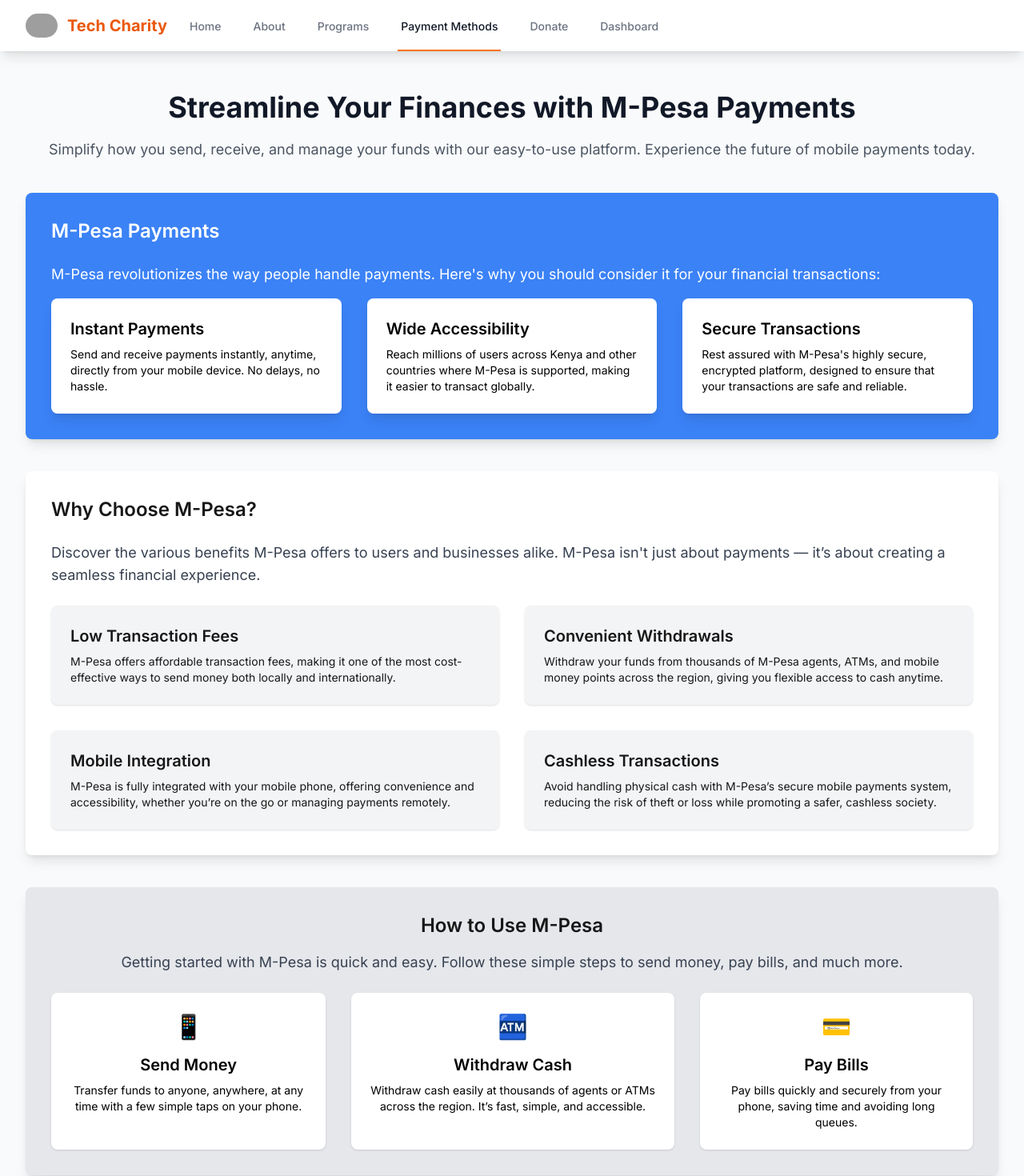
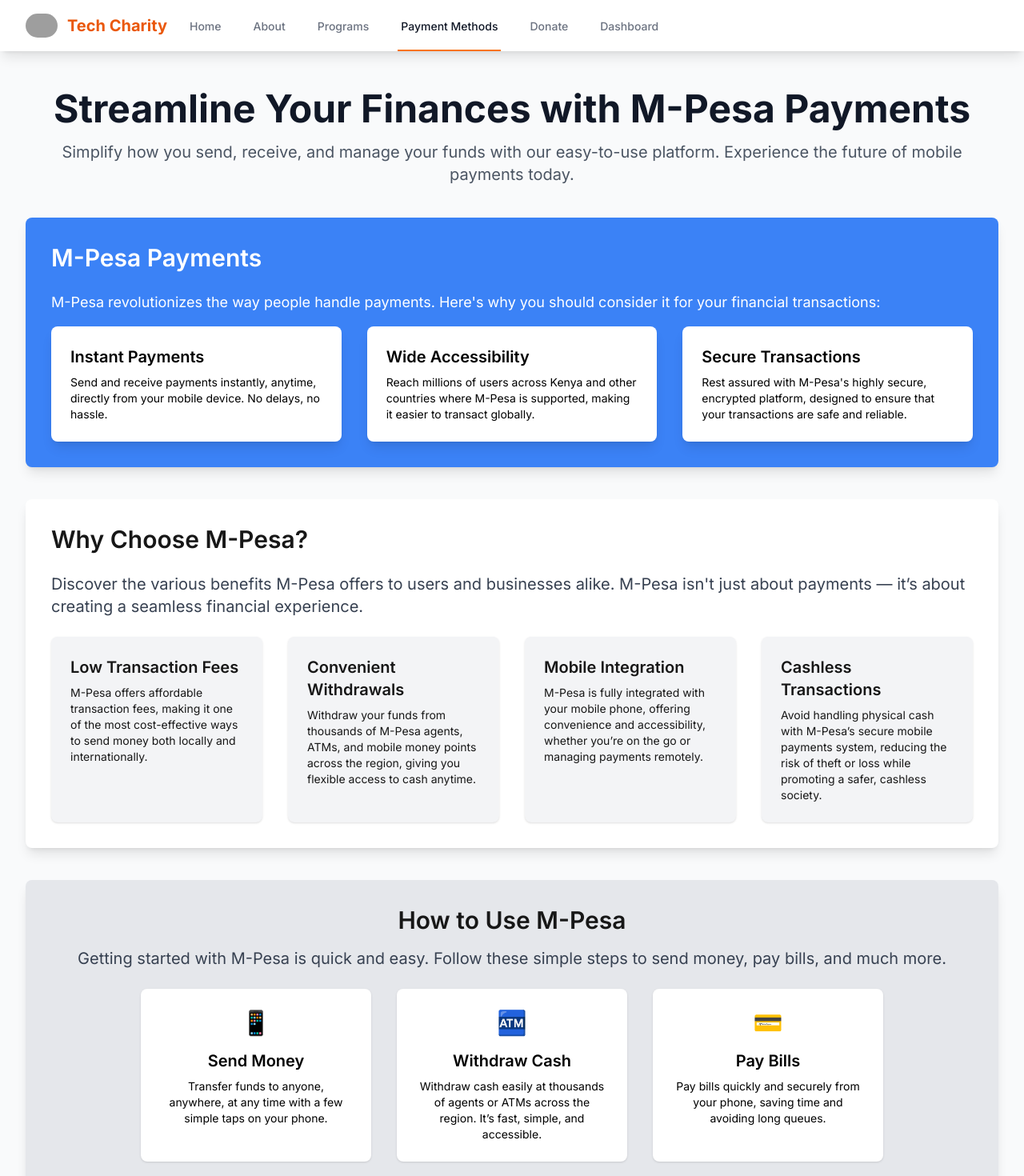
Before and after one commit to Faqih001/Fund_Raiser_Mpesa, a Next.js app: page /payments in a window 1280 px wide. Shown: the top 1470 px of the page at 80% size. Built offline with nearby package versions, Linux system fonts and the light colour scheme; grey boxes are pictures that could not be loaded.

Commit message:
Enhance PaymentsPage layout for improved responsiveness and readability across devices

```diff
--- a/src/app/payments/page.tsx
+++ b/src/app/payments/page.tsx
@@ -5,80 +5,80 @@
   return (
     <div className="min-h-screen flex items-center justify-center bg-gray-50 py-16 px-4 sm:px-6 lg:px-8">
       <div className="max-w-7xl mx-auto">
-        <h2 className="text-4xl font-bold text-gray-900 text-center leading-tight pt-12">
+        <h2 className="text-4xl font-bold text-gray-900 text-center leading-tight pt-12 sm:text-3xl md:text-4xl lg:text-5xl">
           Streamline Your Finances with M-Pesa Payments
         </h2>
-        <p className="text-lg text-center text-gray-600 mt-4">
+        <p className="text-lg text-center text-gray-600 mt-4 sm:text-base md:text-lg lg:text-xl">
           Simplify how you send, receive, and manage your funds with our easy-to-use platform. Experience the future of mobile payments today.
         </p>
 
         {/* M-Pesa Payment Section */}
         <div className="mt-10 bg-blue-500 text-white p-8 rounded-lg shadow-lg">
-          <h3 className="text-2xl font-semibold mb-6">M-Pesa Payments</h3>
-          <p className="text-lg mb-4">
+          <h3 className="text-2xl font-semibold mb-6 sm:text-xl md:text-2xl lg:text-3xl">M-Pesa Payments</h3>
+          <p className="text-lg mb-4 sm:text-base md:text-lg">
             M-Pesa revolutionizes the way people handle payments. Here's why you should consider it for your financial transactions:
           </p>
-          <div className="grid grid-cols-1 md:grid-cols-3 gap-8">
+          <div className="grid grid-cols-1 md:grid-cols-2 lg:grid-cols-3 gap-8">
             <div className="bg-white text-black p-6 rounded-lg shadow-lg">
-              <h4 className="font-semibold text-xl">Instant Payments</h4>
-              <p className="text-sm mt-2">Send and receive payments instantly, anytime, directly from your mobile device. No delays, no hassle.</p>
+              <h4 className="font-semibold text-xl sm:text-lg md:text-xl">Instant Payments</h4>
+              <p className="text-sm mt-2 sm:text-xs md:text-sm">Send and receive payments instantly, anytime, directly from your mobile device. No delays, no hassle.</p>
             </div>
             <div className="bg-white text-black p-6 rounded-lg shadow-lg">
-              <h4 className="font-semibold text-xl">Wide Accessibility</h4>
-              <p className="text-sm mt-2">Reach millions of users across Kenya and other countries where M-Pesa is supported, making it easier to transact globally.</p>
+              <h4 className="font-semibold text-xl sm:text-lg md:text-xl">Wide Accessibility</h4>
+              <p className="text-sm mt-2 sm:text-xs md:text-sm">Reach millions of users across Kenya and other countries where M-Pesa is supported, making it easier to transact globally.</p>
             </div>
             <div className="bg-white text-black p-6 rounded-lg shadow-lg">
-              <h4 className="font-semibold text-xl">Secure Transactions</h4>
-              <p className="text-sm mt-2">Rest assured with M-Pesa's highly secure, encrypted platform, designed to ensure that your transactions are safe and reliable.</p>
+              <h4 className="font-semibold text-xl sm:text-lg md:text-xl">Secure Transactions</h4>
+              <p className="text-sm mt-2 sm:text-xs md:text-sm">Rest assured with M-Pesa's highly secure, encrypted platform, designed to ensure that your transactions are safe and reliable.</p>
             </div>
           </div>
         </div>
 
         {/* M-Pesa Benefits Section */}
         <div className="mt-10 bg-white p-8 rounded-lg shadow-lg">
-          <h3 className="text-2xl font-semibold mb-6">Why Choose M-Pesa?</h3>
-          <p className="text-lg text-gray-700 mb-6">
+          <h3 className="text-2xl font-semibold mb-6 sm:text-xl md:text-2xl lg:text-3xl">Why Choose M-Pesa?</h3>
+          <p className="text-lg text-gray-700 mb-6 sm:text-base md:text-lg lg:text-xl">
             Discover the various benefits M-Pesa offers to users and businesses alike. M-Pesa isn't just about payments — it’s about creating a seamless financial experience.
           </p>
-          <div className="grid grid-cols-1 md:grid-cols-2 gap-8">
+          <div className="grid grid-cols-1 sm:grid-cols-2 md:grid-cols-2 lg:grid-cols-4 gap-8">
             <div className="bg-gray-100 p-6 rounded-lg shadow">
-              <h4 className="font-semibold text-xl">Low Transaction Fees</h4>
-              <p className="text-sm mt-2">M-Pesa offers affordable transaction fees, making it one of the most cost-effective ways to send money both locally and internationally.</p>
+              <h4 className="font-semibold text-xl sm:text-lg md:text-xl">Low Transaction Fees</h4>
+              <p className="text-sm mt-2 sm:text-xs md:text-sm">M-Pesa offers affordable transaction fees, making it one of the most cost-effective ways to send money both locally and internationally.</p>
             </div>
             <div className="bg-gray-100 p-6 rounded-lg shadow">
-              <h4 className="font-semibold text-xl">Convenient Withdrawals</h4>
-              <p className="text-sm mt-2">Withdraw your funds from thousands of M-Pesa agents, ATMs, and mobile money points across the region, giving you flexible access to cash anytime.</p>
+              <h4 className="font-semibold text-xl sm:text-lg md:text-xl">Convenient Withdrawals</h4>
+              <p className="text-sm mt-2 sm:text-xs md:text-sm">Withdraw your funds from thousands of M-Pesa agents, ATMs, and mobile money points across the region, giving you flexible access to cash anytime.</p>
             </div>
             <div className="bg-gray-100 p-6 rounded-lg shadow">
-              <h4 className="font-semibold text-xl">Mobile Integration</h4>
-              <p className="text-sm mt-2">M-Pesa is fully integrated with your mobile phone, offering convenience and accessibility, whether you’re on the go or managing payments remotely.</p>
+              <h4 className="font-semibold text-xl sm:text-lg md:text-xl">Mobile Integration</h4>
+              <p className="text-sm mt-2 sm:text-xs md:text-sm">M-Pesa is fully integrated with your mobile phone, offering convenience and accessibility, whether you’re on the go or managing payments remotely.</p>
             </div>
             <div className="bg-gray-100 p-6 rounded-lg shadow">
-              <h4 className="font-semibold text-xl">Cashless Transactions</h4>
-              <p className="text-sm mt-2">Avoid handling physical cash with M-Pesa’s secure mobile payments system, reducing the risk of theft or loss while promoting a safer, cashless society.</p>
+              <h4 className="font-semibold text-xl sm:text-lg md:text-xl">Cashless Transactions</h4>
+              <p className="text-sm mt-2 sm:text-xs md:text-sm">Avoid handling physical cash with M-Pesa’s secure mobile payments system, reducing the risk of theft or loss while promoting a safer, cashless society.</p>
             </div>
           </div>
         </div>
 
         {/* How to Use M-Pesa Section */}
         <div className="mt-10 bg-gray-200 p-8 rounded-lg shadow-lg text-center">
-          <h3 className="text-2xl font-semibold mb-4">How to Use M-Pesa</h3>
-          <p className="text-lg text-gray-700 mb-6">Getting started with M-Pesa is quick and easy. Follow these simple steps to send money, pay bills, and much more.</p>
-          <div className="flex justify-center gap-8">
-            <div className="bg-white text-black p-6 rounded-lg shadow">
+          <h3 className="text-2xl font-semibold mb-4 sm:text-xl md:text-2xl lg:text-3xl">How to Use M-Pesa</h3>
+          <p className="text-lg text-gray-700 mb-6 sm:text-base md:text-lg lg:text-xl">Getting started with M-Pesa is quick and easy. Follow these simple steps to send money, pay bills, and much more.</p>
+          <div className="flex flex-wrap justify-center gap-8">
+            <div className="bg-white text-black p-6 rounded-lg shadow w-full sm:w-1/3 md:w-1/3 lg:w-1/4">
               <span className="text-3xl font-semibold">📱</span>
               <h4 className="font-semibold text-xl mt-4">Send Money</h4>
-              <p className="text-sm mt-2">Transfer funds to anyone, anywhere, at any time with a few simple taps on your phone.</p>
+              <p className="text-sm mt-2 sm:text-xs md:text-sm">Transfer funds to anyone, anywhere, at any time with a few simple taps on your phone.</p>
             </div>
-            <div className="bg-white text-black p-6 rounded-lg shadow">
+            <div className="bg-white text-black p-6 rounded-lg shadow w-full sm:w-1/3 md:w-1/3 lg:w-1/4">
               <span className="text-3xl font-semibold">🏧</span>
               <h4 className="font-semibold text-xl mt-4">Withdraw Cash</h4>
-              <p className="text-sm mt-2">Withdraw cash easily at thousands of agents or ATMs across the region. It’s fast, simple, and accessible.</p>
+              <p className="text-sm mt-2 sm:text-xs md:text-sm">Withdraw cash easily at thousands of agents or ATMs across the region. It’s fast, simple, and accessible.</p>
             </div>
-            <div className="bg-white text-black p-6 rounded-lg shadow">
+            <div className="bg-white text-black p-6 rounded-lg shadow w-full sm:w-1/3 md:w-1/3 lg:w-1/4">
               <span className="text-3xl font-semibold">💳</span>
               <h4 className="font-semibold text-xl mt-4">Pay Bills</h4>
-              <p className="text-sm mt-2">Pay bills quickly and securely from your phone, saving time and avoiding long queues.</p>
+              <p className="text-sm mt-2 sm:text-xs md:text-sm">Pay bills quickly and securely from your phone, saving time and avoiding long queues.</p>
             </div>
           </div>
         </div>
```
